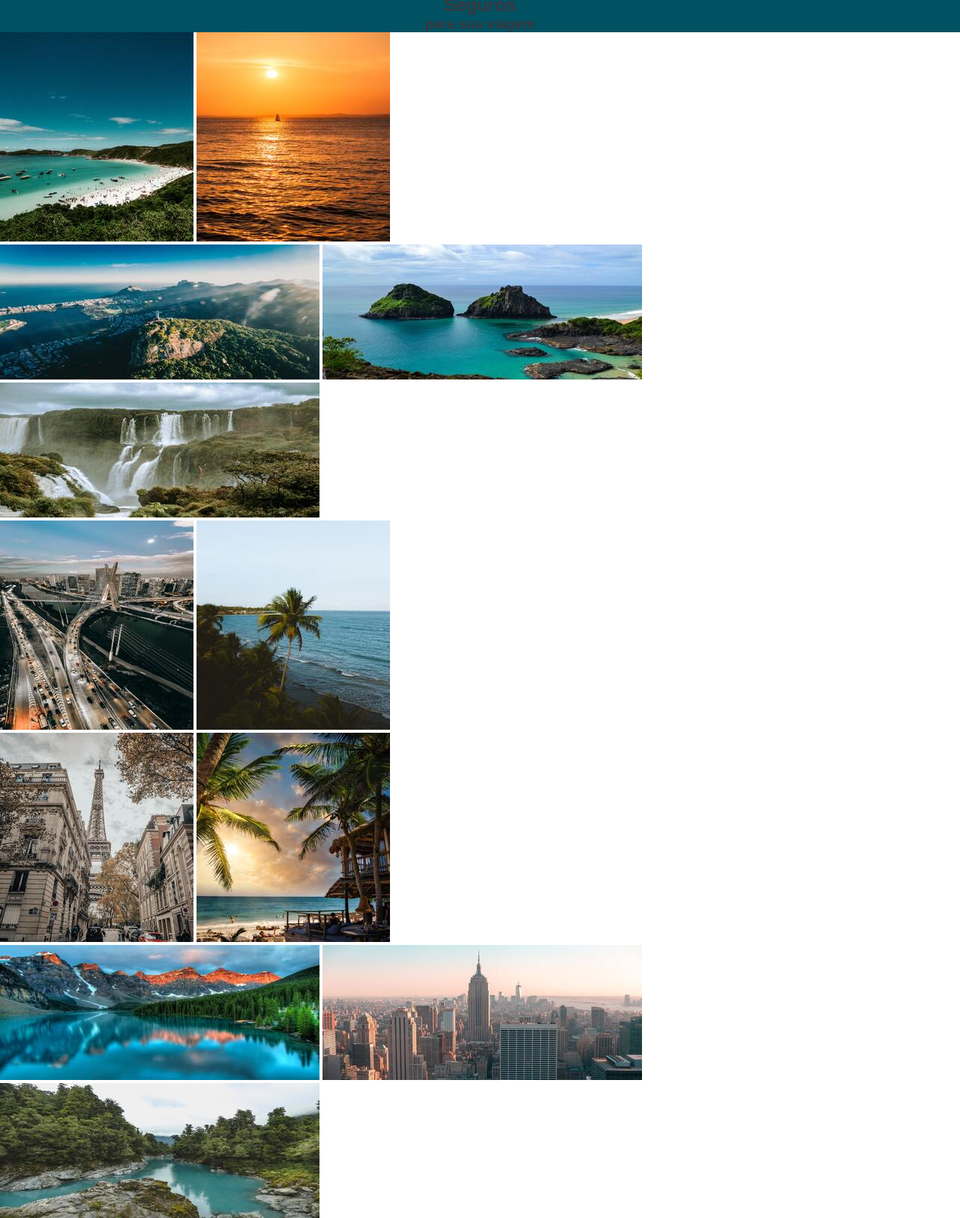
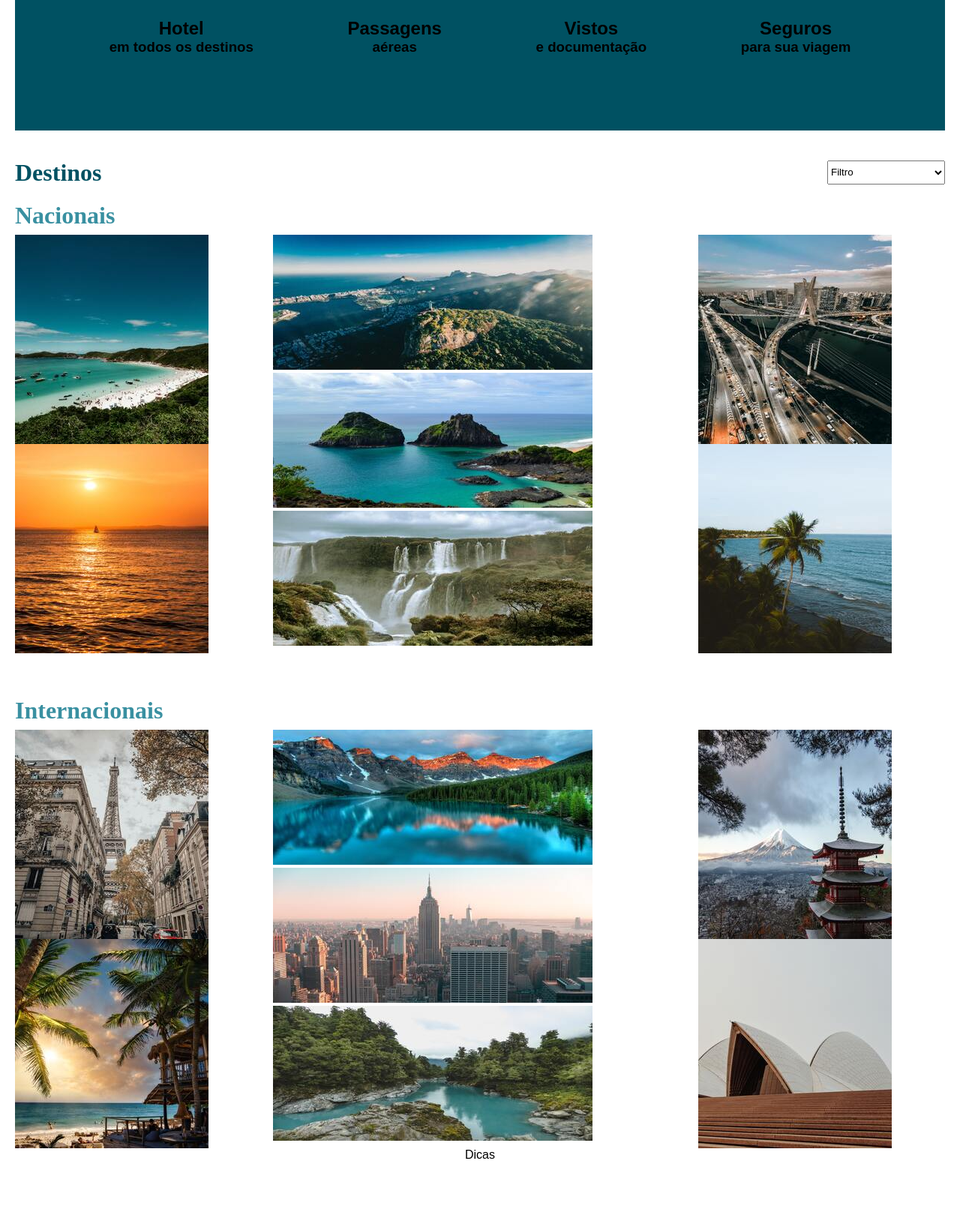
Before and after one commit to AnaLuizaMarques/desafio-pagina-web, a plain HTML site: page pagina-principal/index.html in a window 1280 px wide. Shown: the part 911-2535 px from the top of the page at 75% size. After the commit the page ends 2480 px from the top, so only its background shows below. Drawn offline with Linux system fonts and the light colour scheme.

Commit message:
Organizando divs através de css e implementando estilo.

```diff
--- a/pagina-principal/index.html
+++ b/pagina-principal/index.html
@@ -6,7 +6,7 @@
     <meta name="viewport" content="width=device-width, initial-scale=1.0" />
 		<link rel="stylesheet" href="https://use.fontawesome.com/releases/v5.15.4/css/all.css" integrity="sha384-DyZ88mC6Up2uqS4h/KRgHuoeGwBcD4Ng9SiP4dIRy0EXTlnuz47vAwmeGwVChigm" crossorigin="anonymous">
 		<link rel="stylesheet" href="style.css" />
-    <title>Agencia de Viagens</title>
+    <title>AroundTheWorld sua agência de viagens</title>
 	</head>
 	<body>
 
@@ -32,15 +32,16 @@
 					</div>
 		</header>
 
-		<main role="main">
-
-				<img src="certo.png" alt="Logo Empresa" />
+		<main>
+			<div id="destaque-principal">
+				<img src="certo.png" alt="Imagem principal"/>
 				<div id="conteudo-destaque">
 				<h1>Conheça a AroundTheWorld</h1>
 				<p>
 					Lorem ipsum dolor sit amet consectetur, adipisicing elit. Magni atque odit ipsa, ratione eius sapiente ab impedit quas non fugiat, ullam iste illo eaque iure pariatur tenetur quis rem rerum.
 				</p>
 				</div>
+
 		<div id="servicos-oferecidos">
 			<div id="servicos-conteudo">
 				<div class="servicos-item"><h2 class="servicos-item-hotel">Hotel</h2><h3>em todos os destinos</h3></div>
@@ -49,9 +50,8 @@
 				<div class="servicos-item"><h2 class="servicos-item-seguro">Seguros</h2><h3>para sua viagem</h3></div>
 			</div>
 		</div>
-			</div>
 			<section id="destinos">
-				<div id="titulo">
+				<div id="titulo-destino">
 					<h2 class="destino-titulo">Destinos</h2>
 					<select onchange="selecao()" class="selecione-opcoes" id="opcoes">
 						<option value="nada">Filtro</option>
@@ -60,6 +60,9 @@
 						<option value="internacional">Viagens Internacionais</option>
 						<option value="nacionais">Viagens Nacionais</option>
 					</select>
+				</div>
+				<div>
+					<h2 class="nacional-titulo">Nacionais</h2>
 				</div>
 				<div id="destinos-nacionais">
 					<div id="destinos-coluna-1" class="destinos-coluna-1">
@@ -76,18 +79,20 @@
 						<img src="itacare.jpg" alt="itacare" />
 					</div>
 				</div>
+				<div>
+					<h2 class="internacional-titulo">Internacionais</h2>
 				</div>
 				<div id="destinos-internacionais">
-					<div id="destinos-inter-coluna-1">
+					<div id="destinos-inter-coluna-1" class="destinos-inter-coluna-1">
 						<img src="paris.jpg" alt="paris" />
 						<img src="mexico.jpg" alt="mexico" />
 					</div>
-					<div id="destinos-inter-coluna-2">
+					<div id="destinos-inter-coluna-2" class="destinos-inter-coluna-2">
 						<img src="canada.jpg" alt="canada" />
 						<img src="novayork.jpg" alt="novaYork" />
 						<img src="novazelandia.jpg" alt="novaZelandia" />
 					</div>
-					<div id="destinos-inter-coluna-3">
+					<div id="destinos-inter-coluna-3" class="destinos-inter-coluna-3">
 						<img src="japao.jpg" alt="japao" />
 						<img src="australia.jpg" alt="australia" />
 					</div>
--- a/pagina-principal/style.css
+++ b/pagina-principal/style.css
@@ -2,7 +2,6 @@
   padding: 0;
   margin: 0;
   box-sizing: border-box;
-  color: rgb(58, 55, 61);
   font-family: 'Poppins', sans-serif;
 }
 
@@ -46,6 +45,12 @@ header ul li:hover {
   transform: scale(1.1);
 }
 
+#destaque-principal {
+  display: flex;
+  flex-direction: column;
+  align-items: center;
+  margin: 20px;
+}
 #conteudo-destaque {
   width: calc(100% - 300px);
   text-align: left;
@@ -75,7 +80,7 @@ p {
   font-style: italic;
   line-height: 1.173em;
   letter-spacing: 0.4px;
-  padding: 25px 0 0 0;
+  padding: 30px 0 80px 0;
   position: relative;
   text-align: center;
 }
@@ -86,4 +91,106 @@ p {
   text-align: center;
   position: relative;
   float: right;
+  padding: 100px 0 100px 0;
 }
+
+#servicos-conteudo {
+  display: flex;
+  flex-direction: row;
+  justify-content: space-evenly;
+}
+
+.destino-titulo {
+  color: #005162;
+  font-family: HolidayFreeRegular;
+  font-size: 2em;
+  line-height: 1em;
+  position: relative;
+  float: left;
+  z-index: 1;
+}
+
+#titulo-destino {
+  display: flex;
+  justify-content: space-between;
+  flex-direction: row;
+  padding: 40px 0 25px 0;
+}
+
+.nacional-titulo {
+  color: #3990a1;
+  font-family: HolidayFreeRegular;
+  font-size: 2em;
+  line-height: 1em;
+  position: relative;
+  z-index: 1;
+  padding: 0 0 10px 0;
+}
+#destinos-nacionais {
+  display: flex;
+}
+
+#destinos-coluna-1 {
+  display: flex;
+  flex-direction: column;
+  align-items: flex-start;
+  width: 26.549%;
+  font-size: 10px;
+  position: relative;
+  float: left;
+}
+
+#destinos-coluna-2 {
+  width: 46.902%;
+  padding: 0 15px 0 15px;
+  box-sizing: border-box;
+}
+
+#destinos-coluna-3 {
+  display: flex;
+  flex-direction: column;
+  align-items: flex-start;
+  width: 26.549%;
+  font-size: 10px;
+  position: relative;
+  float: left;
+}
+
+.internacional-titulo {
+  color: #3990a1;
+  font-family: HolidayFreeRegular;
+  font-size: 2em;
+  line-height: 1em;
+  position: relative;
+  z-index: 1;
+  padding: 60px 0 10px 0;
+}
+#destinos-internacionais {
+  display: flex;
+}
+
+#destinos-inter-coluna-1 {
+  display: flex;
+  flex-direction: column;
+  align-items: flex-start;
+  width: 26.549%;
+  font-size: 10px;
+  position: relative;
+  float: left;
+}
+
+#destinos-inter-coluna-2 {
+  width: 46.902%;
+  padding: 0 15px 0 15px;
+  box-sizing: border-box;
+}
+
+#destinos-inter-coluna-3 {
+  display: flex;
+  flex-direction: column;
+  align-items: flex-start;
+  width: 26.549%;
+  font-size: 10px;
+  position: relative;
+  float: left;
+}
```
Lines whose indentation alone changed are shown as unchanged.
